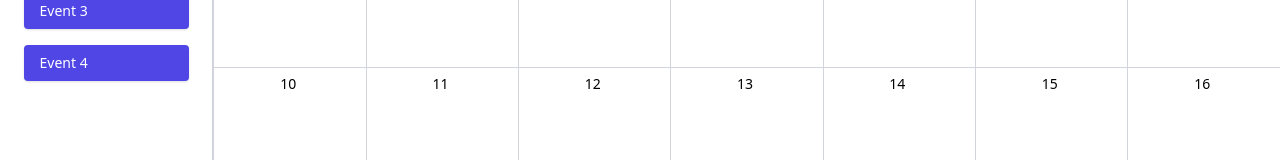
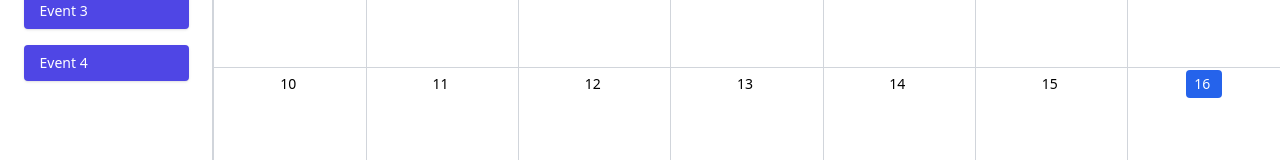
Before and after one commit to gouthamrangarajan/reactjs, a Next.js app in the folder full-calendar-events/: page / in a window 1280 px wide. Shown: the part 263-423 px from the top of the page. Built offline with nearby package versions, Linux system fonts and the light colour scheme.

Commit message:
kick start even display in day view

```diff
--- a/full-calendar-events/animation.ts
+++ b/full-calendar-events/animation.ts
@@ -6,3 +6,8 @@ export const movePrev = {
     initial: { opacity: 0, transform: 'translateX(-5px)' },
     animate: { opacity: 1, transform: 'translateX(0)', transition: { duration: 0.3, ease: 'easeInOut' } }
 }
+
+export const eventAnimate = {
+    initial: { scale: 1.1 },
+    animate: { scale: 1, transition: { duration: 0.3, ease: 'easeInOut' } }
+}
--- /dev/null
+++ b/full-calendar-events/components/Day/AddCalendarEvent.tsx
@@ -0,0 +1,44 @@
+import { motion, PanInfo, useMotionValue } from "framer-motion"
+import { useCallback, useState } from "react"
+import { calculateTimeRange } from "../../util";
+
+function CalendarEvent({ time, index }: AddCalendarEventPropsType) {
+    let [timeRange, setTimeRange] = useState("");
+    const itemHeight = useMotionValue(1);
+
+    const handleDrag = useCallback((ev: MouseEvent | TouchEvent, info: PanInfo) => {
+        let newHeight = itemHeight.get() + info.delta.y;
+        itemHeight.set(newHeight);
+        let calculatedTimeRange = calculateTimeRange(newHeight, time, index);
+        if (calculatedTimeRange != time)
+            setTimeRange(calculatedTimeRange);
+
+    }, [index, time, itemHeight]);
+
+    return (
+        <motion.div className="absolute -top-2 left-14 w-full flex items-start" layout>
+            <motion.div className="p-2 rounded-full bg-indigo-600 cursor-n-resize" layout="position"
+                drag="y"
+                dragConstraints={{ top: 0, left: 0, right: 0, bottom: 0 }}
+                dragElastic={0}
+                dragMomentum={false}
+                onDrag={handleDrag}
+                onDragEnd={() => {
+
+                }}
+                onDragStart={() => {
+
+                }}
+            ></motion.div>
+            <motion.div style={{ height: itemHeight }}
+                className={`bg-indigo-600 flex-1 rounded mt-2 -z-10 text-white ${timeRange != "" ? "py-1 px-3 " : ""}`}>
+                {timeRange && <span className="text-xs">{timeRange}</span>}
+            </motion.div>
+        </motion.div>
+    )
+}
+type AddCalendarEventPropsType = {
+    time: string;
+    index: number;
+}
+export default CalendarEvent
--- a/full-calendar-events/components/Day/Block.tsx
+++ b/full-calendar-events/components/Day/Block.tsx
@@ -1,32 +1,33 @@
 import { closestIndexTo } from "date-fns";
-import { LegacyRef, useEffect, useRef, useState } from "react";
+import { LegacyRef, useContext, useEffect, useRef, useState } from "react";
+import { EventsContext } from "../../contexts/EventsContextProvider";
 import useCalendar from "../../hooks/useCalendar";
-import { getDateTimeArrayFromTimeArray } from "../../util";
+import { getDateTimeArrayFromTimeArray, getDayEvents } from "../../util";
+import AddCalendarEvent from "./AddCalendarEvent";
 import CalendarEvent from "./CalendarEvent";
 
 function Block({ time, index }: BlockPropsType) {
-    let el = useRef<HTMLDivElement>();
+    let refEl = useRef<HTMLDivElement>();
     let { currDayOfTheMonth, currMonthIndex, currYear } = useCalendar();
-    let [showCalendarEvent, setShowCalendarEvent] = useState(false);
+    let [showAddCalendarEvent, setShowAddCalendarEvent] = useState(false);
+    let events = useContext(EventsContext);
 
     useEffect(() => {
         let allDateTime = getDateTimeArrayFromTimeArray(currYear, currMonthIndex, currDayOfTheMonth);
         let indClosest = closestIndexTo(new Date(), allDateTime);
-        if (index == indClosest && el.current && new Date().getDate() == allDateTime[index].getDate()) {
-            el.current.scrollIntoView({ behavior: 'smooth', block: "center" });
-            setShowCalendarEvent(true);
+        if (index == indClosest && refEl.current && new Date().getDate() == allDateTime[index].getDate()) {
+            refEl.current.scrollIntoView({ behavior: 'smooth', block: "center" });
+            setShowAddCalendarEvent(true);
         }
-        // else if (time == "9 AM" && new Date().getDate() != allDateTime[index].getDate()) {
-        //     el.current?.scrollIntoView({ behavior: 'smooth', block: "center" });
-        //     setShowCalendarEvent(true);
-        // }
-
     }, [index, currDayOfTheMonth, currMonthIndex, currYear, time]);
 
     return (
         <div className="flex-1 border-l border-b border-gray-300 h-14"
-            ref={el as LegacyRef<HTMLDivElement>}>
-            {showCalendarEvent && <CalendarEvent time={time} index={index}></CalendarEvent>}
+            ref={refEl as LegacyRef<HTMLDivElement>}>
+            {showAddCalendarEvent && <AddCalendarEvent time={time} index={index}></AddCalendarEvent>}
+            {time != "" && getDayEvents(events, currYear, currMonthIndex, currDayOfTheMonth, time).map(el => (
+                <CalendarEvent key={el.randomIdForUIKey} event={el} index={index}></CalendarEvent>
+            ))}
         </div>
     )
 }
--- a/full-calendar-events/components/Day/Nav.tsx
+++ b/full-calendar-events/components/Day/Nav.tsx
@@ -7,7 +7,7 @@ function Nav() {
     let { today, prevDay, nextDay, currYear, monthNames, currMonthIndex, currDayOfTheMonth, dayNames } = useCalendar();
 
     return (
-        <nav className='z-10 bg-white py-2 px-4 sticky top-0 border-b border-gray-300 h-16 flex items-center'>
+        <nav className='z-10 bg-white py-2 px-4 sticky top-0 border-b border-gray-300 h-16 flex items-center select-none'>
             <img className="object-contain mr-4 h-10 rounded-full" src="/imgs/logo.png" alt="Logo" />
             <span className="text-xl font-semibold text-gray-600">Calendar</span>
             <div className='flex ml-16 space-x-6 items-center'>
--- a/full-calendar-events/components/Day/SidePanel.tsx
+++ b/full-calendar-events/components/Day/SidePanel.tsx
@@ -3,8 +3,7 @@ function SidePanel() {
     return (
         <div className='hidden lg:flex lg:w-1/6 py-2 px-4  text-gray-700 flex-col pt-12 space-y-4
                         h-screen'>
-            <span className="text-gray-600 font-semibold">Action Items</span>
-
+            <span className="text-gray-600 font-semibold select-none">Action Items</span>
         </div>
     )
 }
--- a/full-calendar-events/components/Day/index.tsx
+++ b/full-calendar-events/components/Day/index.tsx
@@ -13,7 +13,7 @@ function Index() {
                 <motion.div className="flex w-full items-start relative" key={`${currDayOfTheMonth}_${el}`}
                     variants={prevDayOftheMonth < currDayOfTheMonth || prevMonthIndex < currMonthIndex ? moveNext : movePrev}
                     initial="initial" animate="animate">
-                    <span className="text-gray-600 text-xs px-3 -mt-2 w-16">{el}</span>
+                    <span className="text-gray-600 text-xs px-3 -mt-2 w-16 select-none">{el}</span>
                     <Block time={el} index={ind}></Block>
                 </motion.div>
             ))}
--- a/full-calendar-events/components/Month/index.tsx
+++ b/full-calendar-events/components/Month/index.tsx
@@ -1,12 +1,13 @@
 import { motion } from "framer-motion";
 import { useContext } from "react";
-import { moveNext, movePrev } from "../../animation";
+import { eventAnimate, moveNext, movePrev } from "../../animation";
 import { EventsContext } from "../../contexts/EventsContextProvider";
 import useCalendar from "../../hooks/useCalendar"
 import { calendarEventType } from "../../model";
 import CalendarEvent from "./CalendarEvent";
 import Td from "./Block";
 import { compareAsc } from "date-fns";
+import { getDayEvents } from "../../util";
 
 
 function Index() {
@@ -26,16 +27,18 @@ function Index() {
                         <Td key={`td_${index}_${index1}`} date={new Date(currYear, currMonthIndex, idt.date)}
                             allowDrop={idt.ind == 'curr'}>
                             {index == 0 && <span>{dayNames[index1]}</span>}
-                            <h5 className={`${idt.ind != 'curr' ? "text-gray-400" : "text-black"} px-2 py-1
-                                                     text-center mb-1
-                                                        `}><>{idt.date}&nbsp;
+                            <h5 className={`${idt.ind != 'curr' ? "text-gray-400" : ""} px-2 py-1
+                                            text-center mb-1 rounded select-none
+                                ${idt.ind == 'curr' && idt.date == new Date().getDate() ? "bg-blue-600 text-white" : ""}`}>
+                                <>
+                                    {idt.date}&nbsp;
                                     {idt.date == 1 && index == 0 ? monthNamesShort[currMonthIndex]
                                         : idt.date == 1 ? monthNamesShort[currMonthIndex + 1] : <></>}
                                 </>
                             </h5>
-                            {idt.ind == 'curr' && getDayEvents(events, currYear, currMonthIndex, idt.date).map(el => (
-                                <motion.div className="w-full" key={el.randomIdForUIKey} initial={{ scale: 1.1 }}
-                                    animate={{ scale: 1, transition: { duration: 0.3, ease: 'easeInOut' } }}>
+                            {idt.ind == 'curr' && getDayEvents(events, currYear, currMonthIndex, idt.date, "").map(el => (
+                                <motion.div className="w-full" key={el.randomIdForUIKey}
+                                    variants={eventAnimate} initial="initial" animate="animate">
                                     <CalendarEvent info={el} width="w-10/12" padding="py-1 px-3"></CalendarEvent>
                                 </motion.div>
                             ))}
@@ -50,19 +53,3 @@ function Index() {
 }
 
 export default Index;
-
-const getDayEvents = (events: calendarEventType[], yr: number, monthIdx: number, date: number): calendarEventType[] => {
-    let ft = events.filter(el => el.date &&
-        yr == el.date.getFullYear() && monthIdx == el.date.getMonth() && date == el.date.getDate()
-    );
-    ft = [...ft];
-    return ft.sort((a, b) => {
-        if (a.date && b.date)
-            return compareAsc(a.date, b.date);
-        else if (a.date)
-            return 1;
-        else if (b.date)
-            return -1;
-        return 0;
-    });
-}
--- a/full-calendar-events/util.ts
+++ b/full-calendar-events/util.ts
@@ -1,27 +1,34 @@
-import { compareAsc } from "date-fns";
-import { TIME_ARRAY } from "./model"
+import { compareAsc, intervalToDuration, minutesToHours } from "date-fns";
+import { calendarEventType, TIME_ARRAY } from "./model"
 
-export const getDateTimeArrayFromTimeArray = (year: number, monthIndex: number, dayOfTheMonth: number): Array<Date> => {
-    let ret = TIME_ARRAY.map(el => {
-        if (el == '')
-            return new Date(year, monthIndex, dayOfTheMonth, 0, 0, 0);
-        else if (el.includes('AM'))
-            return new Date(year, monthIndex, dayOfTheMonth, parseInt(el.replace('AM', '')), 0, 0);
-        else {
-            let hrs = parseInt(el.replace('PM', ''));
-            if (hrs < 12)
-                hrs = hrs + 12;
-            return new Date(year, monthIndex, dayOfTheMonth, hrs, 0, 0);
-        }
-    });
-    return ret.sort(compareAsc);
+
+export const getDateTimeArrayFromTimeArray = (year: number, monthIndex: number, dayOfTheMonth: number): Array<Date> =>
+    TIME_ARRAY.map(el => {
+        return getDateTimeFromDateAndTime(year, monthIndex, dayOfTheMonth, el);
+    }).sort(compareAsc);
+
+export const getDateTimeFromDateAndTime = (year: number, monthIndex: number,
+    dayOfTheMonth: number, time: string): Date => {
+    let minutes = 0;
+    if (time.includes(":")) {
+        minutes = parseInt(time.substring(time.indexOf(":") + 1, time.indexOf(" ")));
+        time = time.replace(`:${minutes.toString()}`, "");
+    }
+    if (time == '')
+        return new Date(year, monthIndex, dayOfTheMonth, 0, 0, 0);
+    if (time.includes('AM'))
+        return new Date(year, monthIndex, dayOfTheMonth, parseInt(time.replace('AM', '')), minutes, 0);
+    let hrs = parseInt(time.replace('PM', ''));
+    if (hrs < 12)
+        hrs = hrs + 12;
+    return new Date(year, monthIndex, dayOfTheMonth, hrs, minutes, 0);
 }
 
 export const calculateTimeRange = (totalHeight: number, currTime: string, currIndex: number): string => {
     //height 56 is one hour
     //every fifteen minute is 56/4~14
     let totalNumberOfFifteenMinutes = Math.floor(totalHeight / 14);
-    let totalNumberOfHours = Math.floor(totalNumberOfFifteenMinutes / 4);
+    let totalNumberOfHours = minutesToHours(totalNumberOfFifteenMinutes * 15);
     let timeRange = currTime;
     let endHours = currTime;
     if (totalNumberOfHours > 0) {
@@ -45,7 +52,70 @@ export const calculateTimeRange = (totalHeight: number, currTime: string, currIn
     }
     return timeRange;
 }
+export const calculateHeightFromTimeRange = (fromTime: string, toTime: string): number => {
+    //height 56 is one hour
+    //every fifteen minute is 56/4~14
+    let start: Date = getDateTimeFromDateAndTime(new Date().getFullYear(), new Date().getMonth(),
+        new Date().getDate(), fromTime);
+    let end: Date = getDateTimeFromDateAndTime(new Date().getFullYear(), new Date().getMonth(),
+        new Date().getDate(), toTime);
 
-export const getDayOfWeek = (dayNames: string[], dayOfTheMonth: number, monthIndex: number, year: number): string => {
-    return dayNames[new Date(year, monthIndex, dayOfTheMonth).getDay()];
+    let interval: Interval = { start, end };
+    let duration: Duration = intervalToDuration(interval);
+
+    let totalHeight = 0;
+    if (duration.hours)
+        totalHeight += duration.hours * 56;
+    if (duration.minutes)
+        totalHeight += duration.minutes * 14;
+    return totalHeight;
 }
+export const getMarginTopFromTime = (time: string): string => {
+    //height 56 is one hour
+    //every fifteen minute is 56/4~14
+    if (time.includes(":")) {
+        let minutes = parseInt(time.substring(time.indexOf(":") + 1, time.indexOf(" ")));
+        return `${Math.floor(minutes / 15) * 14}px`;
+    }
+    return "0";
+}
+export const getDayOfWeek = (dayNames: string[], dayOfTheMonth: number, monthIndex: number, year: number): string =>
+    dayNames[new Date(year, monthIndex, dayOfTheMonth).getDay()];
+
+export const getDayEvents = (events: calendarEventType[], yr: number, monthIdx: number,
+    date: number, time: string): calendarEventType[] => {
+    let ft = events.filter(el => el.date &&
+        yr == el.date.getFullYear() && monthIdx == el.date.getMonth() && date == el.date.getDate()
+    );
+    if (time != "") {
+        ft = ft.filter(el => {
+            if (el.from) {
+                let timeToCheck = replaceMinutesInTime(el.from);
+                return timeToCheck.includes(time);
+            }
+            return false;
+        });
+    }
+    ft = [...ft];
+    return ft.sort((a, b) => {
+        if (a.date && b.date) {
+            let aDateTime = getDateTimeFromDateAndTime(a.date.getFullYear(), a.date.getMonth(), a.date.getDate(), a.from);
+            let bDateTime = getDateTimeFromDateAndTime(b.date.getFullYear(), b.date.getMonth(), b.date.getDate(), a.from);
+            return compareAsc(aDateTime, bDateTime);
+        }
+        else if (a.date)
+            return 1;
+        else if (b.date)
+            return -1;
+        return 0;
+    });
+}
+
+export const replaceMinutesInTime = (time: string): string => {
+    let timeToCheck = time;
+    if (timeToCheck.includes(":")) {
+        let minutes = parseInt(timeToCheck.substring(timeToCheck.indexOf(":") + 1, timeToCheck.indexOf(" ")));
+        timeToCheck = timeToCheck.replace(`:${minutes.toString()}`, "");
+    }
+    return timeToCheck;
+}
```
Also changed, not shown: full-calendar-events/components/Day/CalendarEvent.tsx (+25 -17 lines), full-calendar-events/model.ts (+20 -5 lines).
